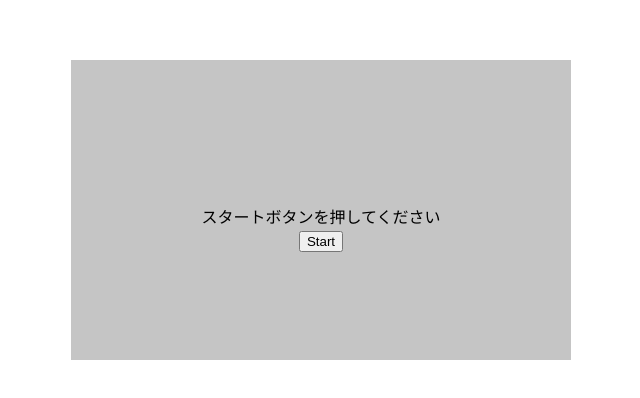
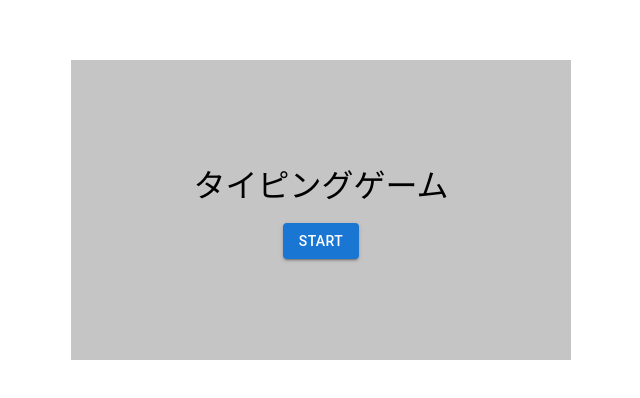
Before and after one commit to Miyayayayayaya/typingapp, a Next.js app: page / in a window 1280 px wide. Shown: the part 198-596 px from the top of the page, without its empty margins (319-959 px from the left). Built offline with nearby package versions, Linux system fonts and the light colour scheme.

Commit message:
ボタンの追加

```diff
--- a/app/page.module.css
+++ b/app/page.module.css
@@ -35,6 +35,12 @@
   height:30px;
 }
 
+.titleBoard{
+  font-size: 2rem;
+  margin-top: 10px;
+  margin-bottom: 60px;
+}
+
 
 
 
--- a/app/page.tsx
+++ b/app/page.tsx
@@ -6,6 +6,7 @@ import TypingItem from './types';
 import {GameState} from './state';
 import ResultScreen from './ResultScreen';
 import { conversion } from './Conversion';
+import Button from '@mui/material/Button';
 
 type SetState<T>=React.Dispatch<React.SetStateAction<T>>;
 const updateState=(keyPressed:string,currentState:GameState,setGameState:SetState<GameState>,typingData:TypingItem[])=>{
@@ -138,10 +139,10 @@ export default function Home() {
         <p>{gameState.isGaming?(gameState.displayTargetText):("")}</p>
         <div className={styles.typingText}>
           {gameState.isGaming?(renderText(gameState.inputCount,gameState.isMistake,gameState.currentTargetText)):gameState.isGameFinished?(<ResultScreen gameState={gameState} totalKeystrokes={totalTargetKeysStrokes} startGame={startGame}/>):(
-        <p>スタートボタンを押してください</p>
+        <div className={styles.titleBoard}>タイピングゲーム</div>
       )}
         </div>
-      {gameState.isGaming?(""):gameState.isGameFinished?(""):(<button onClick={startGame}>Start</button>)}
+      {gameState.isGaming?(""):gameState.isGameFinished?(""):(<Button onClick={startGame} variant="contained">Start</Button>)}
       </div>
     </div>
   );
--- a/package.json
+++ b/package.json
@@ -9,6 +9,9 @@
     "lint": "eslint"
   },
   "dependencies": {
+    "@emotion/react": "^11.14.0",
+    "@emotion/styled": "^11.14.1",
+    "@mui/material": "^7.3.6",
     "next": "16.0.3",
     "react": "19.2.0",
     "react-dom": "19.2.0"
```
Also changed, not shown: 1 other file (tests, documents, lock files or other folders).
